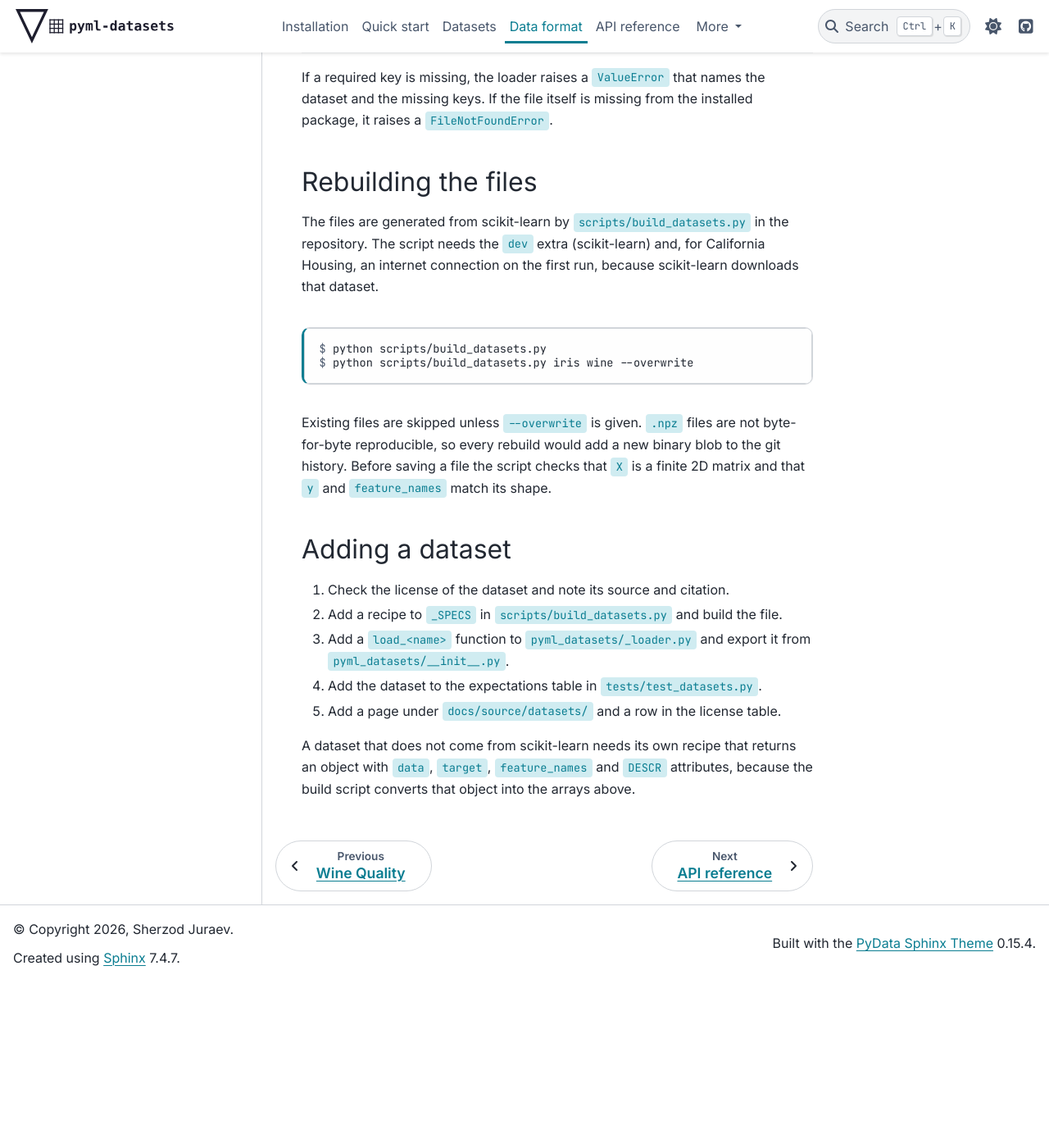
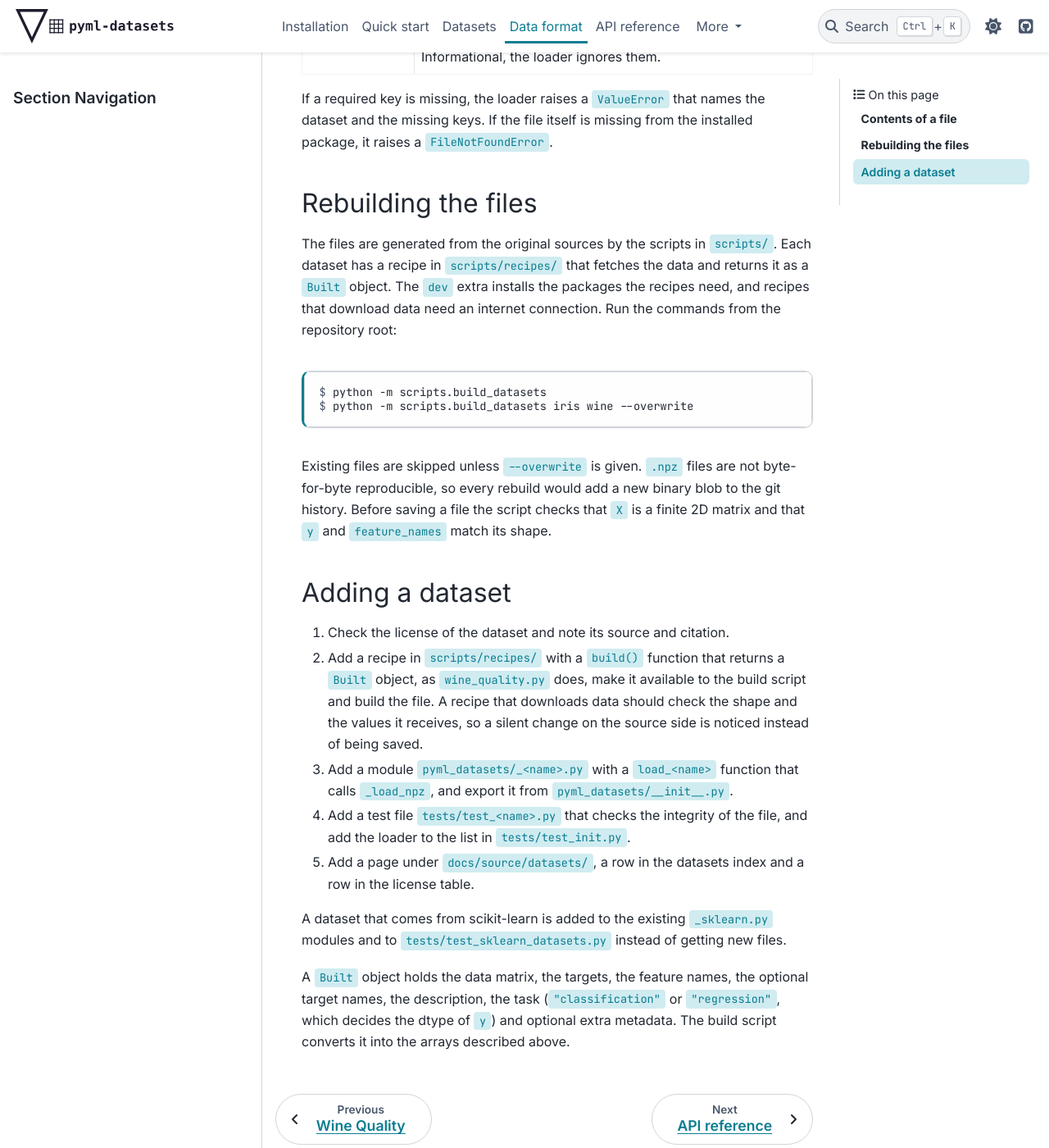
Before and after one commit to sherzod-juraev/pyml-datasets, a Sphinx documentation site: the page built from docs/source/data_format.rst, in a window 1280 px wide and 1400 px high, scrolled down 733 px. Shown: the whole window at 82% size. Built offline with Sphinx 7.4.7 and the PyData theme 0.15.4, drawn with Linux system fonts in a browser that asks for light colours; pages that are not in the unit, such as notebooks, are missing from menus; before the commit the page ends 1930 px from its top, so only the background shows below that; some of the changed text lies outside the part shown.

Commit message:
docs: update data format and quick start pages
data_format:
- fix the rebuild command to python -m scripts.build_datasets
- describe the recipes in scripts/recipes and the Built object
- update the steps for adding a dataset (recipe, _<name>.py module,
  tests/test_<name>.py, docs pages)
- replace the sklearn_version row with a generic "Other keys" row

quick_start:
- link to the API page instead of listing every loader
- fix the target_names description: regression targets have names too

```diff
--- a/docs/source/data_format.rst
+++ b/docs/source/data_format.rst
@@ -22,11 +22,12 @@
    * - ``feature_names``
      - One string per column of ``X``. Required.
    * - ``description``
-     - Description text of the dataset, taken from the source. Required.
+     - Description text of the dataset, with its source and citation. Required.
    * - ``target_names``
      - Class or target names. Optional, absent for datasets without them.
-   * - ``sklearn_version``
-     - Version of scikit-learn that produced the file. Informational, the loader ignores it.
+   * - Other keys
+     - Extra metadata written by the recipe, such as ``sklearn_version``,
+       ``ucimlrepo_version`` or ``source``. Informational, the loader ignores them.
 
 If a required key is missing, the loader raises a ``ValueError`` that names the dataset and
 the missing keys. If the file itself is missing from the installed package, it raises a
@@ -35,14 +36,15 @@
 Rebuilding the files
 --------------------
 
-The files are generated from scikit-learn by ``scripts/build_datasets.py`` in the repository.
-The script needs the ``dev`` extra (scikit-learn) and, for California Housing, an internet
-connection on the first run, because scikit-learn downloads that dataset.
+The files are generated from the original sources by the scripts in ``scripts/``. Each
+dataset has a recipe in ``scripts/recipes/`` that fetches the data and returns it as a
+``Built`` object. The ``dev`` extra installs the packages the recipes need, and recipes that
+download data need an internet connection. Run the commands from the repository root:
 
 .. code-block:: console
 
-   $ python scripts/build_datasets.py
-   $ python scripts/build_datasets.py iris wine --overwrite
+   $ python -m scripts.build_datasets
+   $ python -m scripts.build_datasets iris wine --overwrite
 
 Existing files are skipped unless ``--overwrite`` is given. ``.npz`` files are not
 byte-for-byte reproducible, so every rebuild would add a new binary blob to the git history.
@@ -53,12 +55,21 @@
 ----------------
 
 1. Check the license of the dataset and note its source and citation.
-2. Add a recipe to ``_SPECS`` in ``scripts/build_datasets.py`` and build the file.
-3. Add a ``load_<name>`` function to ``pyml_datasets/_loader.py`` and export it from
-   ``pyml_datasets/__init__.py``.
-4. Add the dataset to the expectations table in ``tests/test_datasets.py``.
-5. Add a page under ``docs/source/datasets/`` and a row in the license table.
+2. Add a recipe in ``scripts/recipes/`` with a ``build()`` function that returns a ``Built``
+   object, as ``wine_quality.py`` does, make it available to the build script and build
+   the file. A recipe that downloads data should check the shape and the values it receives,
+   so a silent change on the source side is noticed instead of being saved.
+3. Add a module ``pyml_datasets/_<name>.py`` with a ``load_<name>`` function that calls
+   ``_load_npz``, and export it from ``pyml_datasets/__init__.py``.
+4. Add a test file ``tests/test_<name>.py`` that checks the integrity of the file, and add the
+   loader to the list in ``tests/test_init.py``.
+5. Add a page under ``docs/source/datasets/``, a row in the datasets index and a row in the
+   license table.
 
-A dataset that does not come from scikit-learn needs its own recipe that returns an object
-with ``data``, ``target``, ``feature_names`` and ``DESCR`` attributes, because the build
-script converts that object into the arrays above.
+A dataset that comes from scikit-learn is added to the existing ``_sklearn.py`` modules and
+to ``tests/test_sklearn_datasets.py`` instead of getting new files.
+
+A ``Built`` object holds the data matrix, the targets, the feature names, the optional target
+names, the description, the task (``"classification"`` or ``"regression"``, which decides the
+dtype of ``y``) and optional extra metadata. The build script converts it into the arrays
+described above.
```
Also changed, not shown: docs/source/quick_start.rst (+3 -4 lines).
